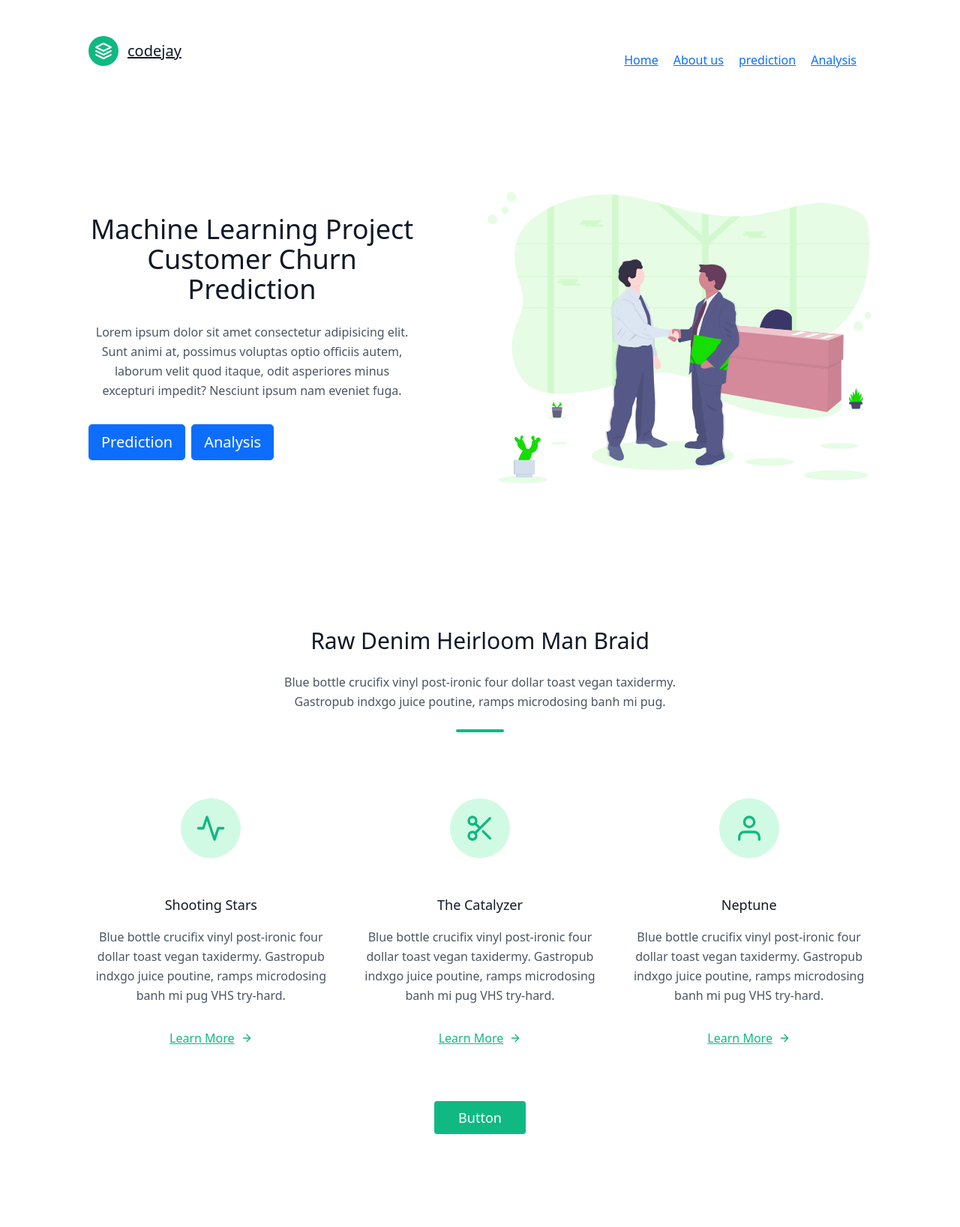
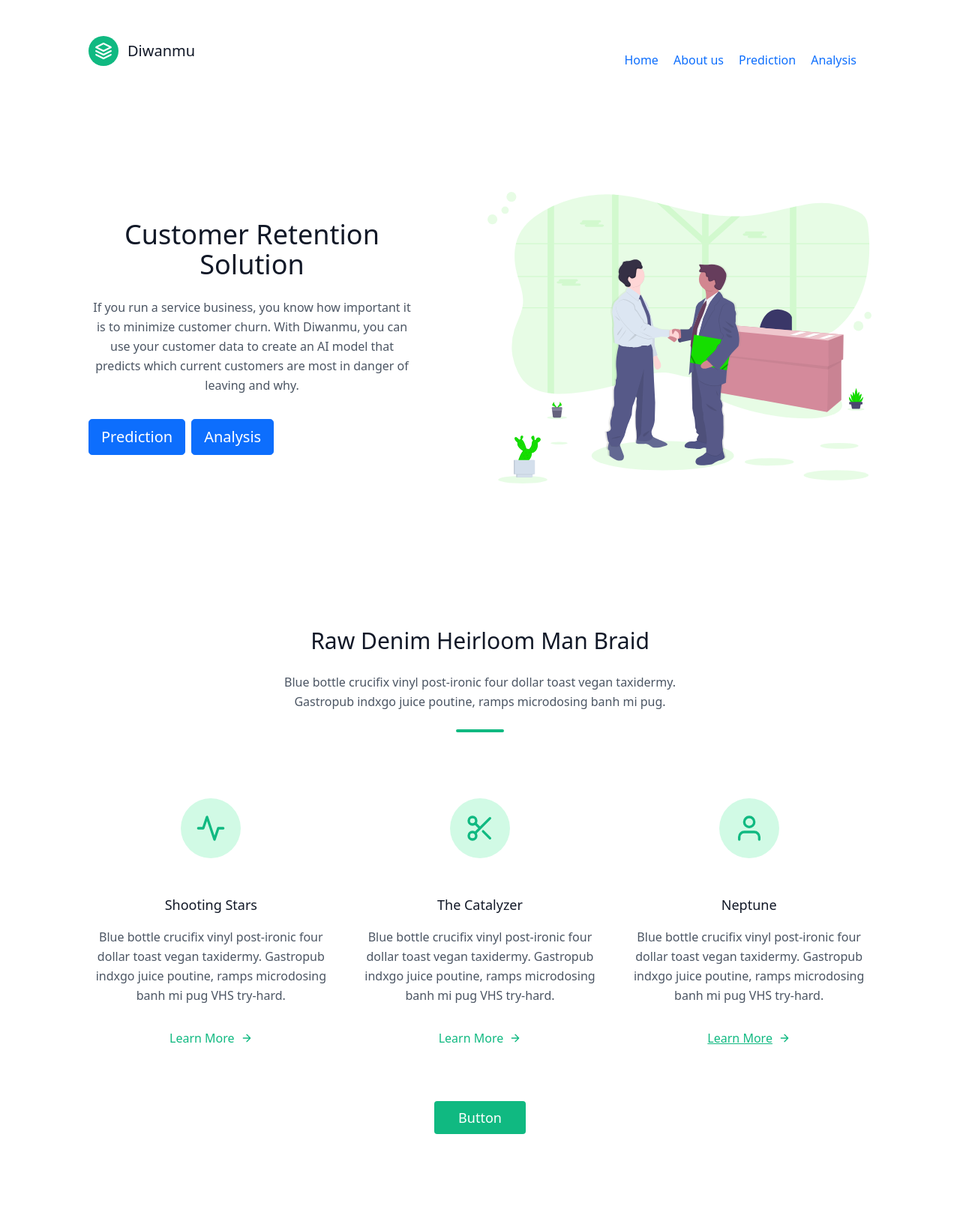
Before and after one commit to aayomide/churn-risk-prediction, a Flask app: page / in a window 1280 px wide. Shown: the top 1637 px of the page at 75% size. Run offline with Flask 2, Linux system fonts and the light colour scheme; parts of the project's set-up code (start-up, migrations or seed data) failed here and were passed over; some libraries are stand-ins or nearby versions.

Commit message:
Add files via upload

```diff
--- a/templates/index.html
+++ b/templates/index.html
@@ -14,17 +14,17 @@
   <body>
     <header class="text-gray-600 body-font">
   <div class="container mx-auto flex flex-wrap p-5 flex-col md:flex-row items-center">
-    <a class="flex title-font font-medium items-center text-gray-900 mb-4 md:mb-0">
+    <a style="text-decoration:none" class="flex title-font font-medium items-center text-gray-900 mb-4 md:mb-0">
       <svg xmlns="http://www.w3.org/2000/svg" fill="none" stroke="currentColor" stroke-linecap="round" stroke-linejoin="round" stroke-width="2" class="w-10 h-10 text-white p-2 bg-green-500 rounded-full" viewBox="0 0 24 24">
         <path d="M12 2L2 7l10 5 10-5-10-5zM2 17l10 5 10-5M2 12l10 5 10-5"></path>
       </svg>
-      <span class="ml-3 text-xl">codejay</span>
+      <span class="ml-3 text-xl">Diwanmu</span>
     </a>
     <nav class="md:ml-auto flex flex-wrap items-center text-base justify-center">
-      <a href="/" class="mr-5 hover:text-gray-900">Home</a>
-      <a class="mr-5 hover:text-gray-900">About us</a>
-      <a href="/prediction" class="mr-5 hover:text-gray-900">prediction</a>
-      <a href="/analysis" class="mr-5 hover:text-gray-900">Analysis</a>
+      <a href="/" style="text-decoration:none" class="mr-5 hover:text-gray-900">Home</a>
+      <a style="text-decoration:none" class="mr-5 hover:text-gray-900">About us</a>
+      <a style="text-decoration:none" href="/prediction" class="mr-5 hover:text-gray-900">Prediction</a>
+      <a style="text-decoration:none" href="/analysis" class="mr-5 hover:text-gray-900">Analysis</a>
     </nav>
 
   </div>
@@ -32,10 +32,10 @@
 <section class="text-gray-600 body-font">
   <div class="container mx-auto flex px-5 py-24 md:flex-row flex-col items-center">
     <div class="lg:flex-grow md:w-1/2 lg:pr-24 md:pr-16 flex flex-col md:items-start md:text-left mb-16 md:mb-0 items-center text-center">
-      <h1 class="title-font sm:text-4xl text-3xl mb-4 font-medium text-gray-900">Machine Learning Project
-        <br class="hidden lg:inline-block">Customer Churn Prediction
+      <h1 class="title-font sm:text-4xl text-3xl mb-4 font-medium text-gray-900">Customer Retention Solution
+        <!-- <br class="hidden lg:inline-block"> -->
       </h1>
-      <p class="mb-8 leading-relaxed">Lorem ipsum dolor sit amet consectetur adipisicing elit. Sunt animi at, possimus voluptas optio officiis autem, laborum velit quod itaque, odit asperiores minus excepturi impedit? Nesciunt ipsum nam eveniet fuga.</p>
+      <p class="mb-8 leading-relaxed">If you run a service business, you know how important it is to minimize customer churn. With Diwanmu, you can use your customer data to create an AI model that predicts which current customers are most in danger of leaving and why.</p>
       <div class="flex justify-center">
         <a class="btn btn-primary btn-lg mr-2" href="/prediction" role="button">Prediction</a>
         <a class="btn btn-primary btn-lg " href="/analysis" role="button">Analysis</a>
@@ -65,7 +65,7 @@
         <div class="flex-grow">
           <h2 class="text-gray-900 text-lg title-font font-medium mb-3">Shooting Stars</h2>
           <p class="leading-relaxed text-base">Blue bottle crucifix vinyl post-ironic four dollar toast vegan taxidermy. Gastropub indxgo juice poutine, ramps microdosing banh mi pug VHS try-hard.</p>
-          <a class="mt-3 text-green-500 inline-flex items-center">Learn More
+          <a style="text-decoration:none" class="mt-3 text-green-500 inline-flex items-center">Learn More
             <svg fill="none" stroke="currentColor" stroke-linecap="round" stroke-linejoin="round" stroke-width="2" class="w-4 h-4 ml-2" viewBox="0 0 24 24">
               <path d="M5 12h14M12 5l7 7-7 7"></path>
             </svg>
@@ -83,7 +83,7 @@
         <div class="flex-grow">
           <h2 class="text-gray-900 text-lg title-font font-medium mb-3">The Catalyzer</h2>
           <p class="leading-relaxed text-base">Blue bottle crucifix vinyl post-ironic four dollar toast vegan taxidermy. Gastropub indxgo juice poutine, ramps microdosing banh mi pug VHS try-hard.</p>
-          <a class="mt-3 text-green-500 inline-flex items-center">Learn More
+          <a style="text-decoration:none" class="mt-3 text-green-500 inline-flex items-center">Learn More
             <svg fill="none" stroke="currentColor" stroke-linecap="round" stroke-linejoin="round" stroke-width="2" class="w-4 h-4 ml-2" viewBox="0 0 24 24">
               <path d="M5 12h14M12 5l7 7-7 7"></path>
             </svg>
@@ -213,11 +213,11 @@
 <footer class="text-gray-600 body-font">
   <div class="container px-5 py-24 mx-auto flex md:items-center lg:items-start md:flex-row md:flex-nowrap flex-wrap flex-col">
     <div class="w-64 flex-shrink-0 md:mx-0 mx-auto text-center md:text-left">
-      <a class="flex title-font font-medium items-center md:justify-start justify-center text-gray-900">
+      <a style="text-decoration:none" class="flex title-font font-medium items-center md:justify-start justify-center text-gray-900">
         <svg xmlns="http://www.w3.org/2000/svg" fill="none" stroke="currentColor" stroke-linecap="round" stroke-linejoin="round" stroke-width="2" class="w-10 h-10 text-white p-2 bg-green-500 rounded-full" viewBox="0 0 24 24">
           <path d="M12 2L2 7l10 5 10-5-10-5zM2 17l10 5 10-5M2 12l10 5 10-5"></path>
         </svg>
-        <span class="ml-3 text-xl">codejay</span>
+        <span class="ml-3 text-xl">Diwanmu</span>
       </a>
       <p class="mt-2 text-sm text-gray-500">Air plant banjo lyft occupy retro adaptogen indego</p>
     </div>
```
